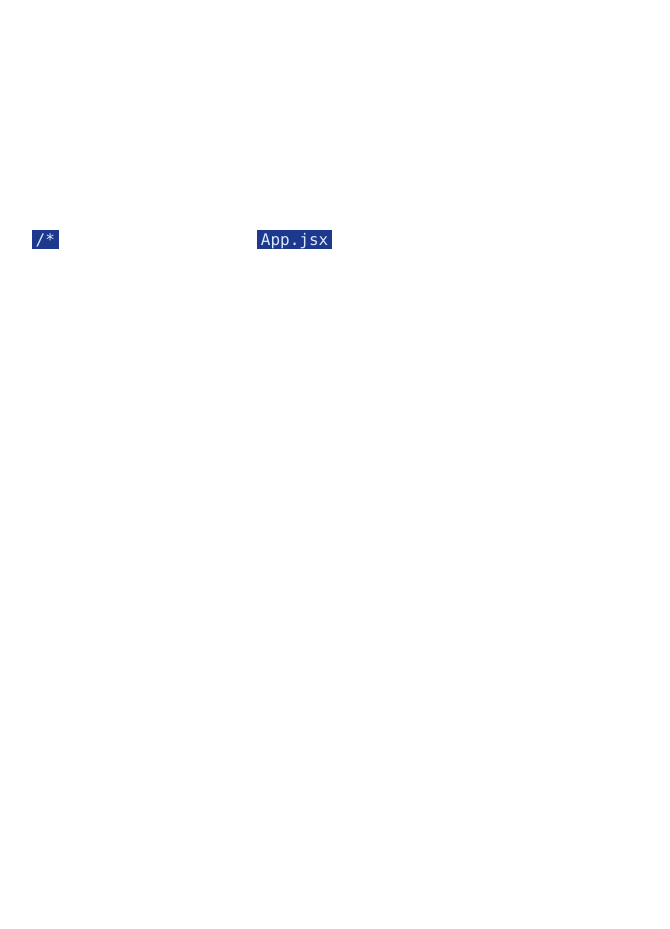
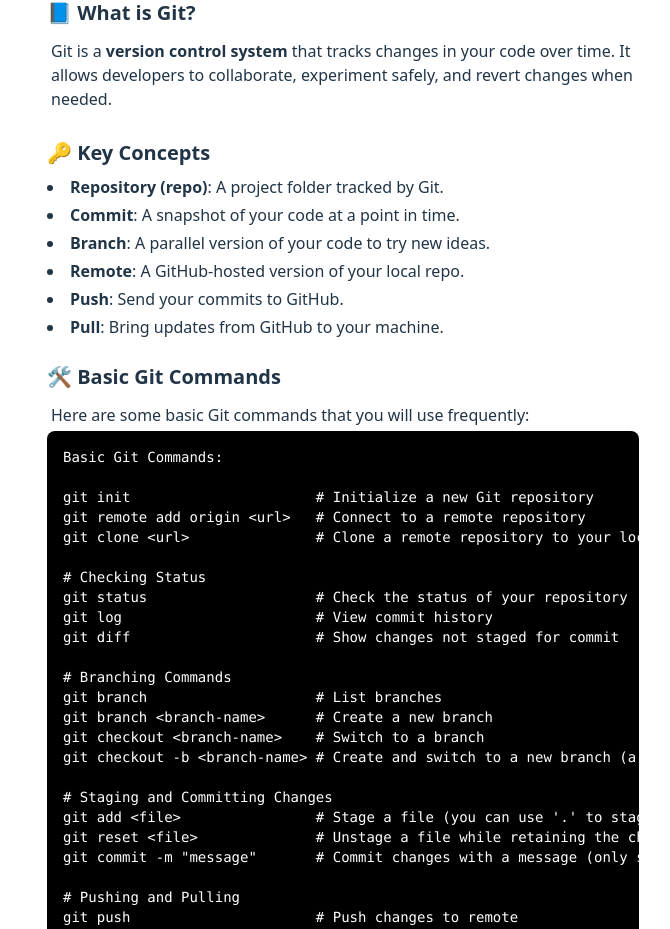
Before and after one commit to ry2001/service-design-studio, a React (Vite) app in the folder frontend/: page /git in a window 1280 px wide. Shown: the part 153-1082 px from the top of the page, without its empty margins (297-967 px from the left). Before the commit the page ends 800 px from the top, so only its background shows below. Built offline with nearby package versions, Linux system fonts and the light colour scheme.

Commit message:
Introduction to Git page

```diff
--- a/frontend/src/components/header.jsx
+++ b/frontend/src/components/header.jsx
@@ -26,6 +26,15 @@
                     className="!text-blue-100"
                   >
                     Introduction
+                  </Link>
+                </li>
+                <li className="border-b border-gray-400 my-8 uppercase">
+                  <Link
+                    to="/git"
+                    onClick={() => setIsOpen(false)}
+                    className="!text-blue-100"
+                  >
+                    Intro to Git
                   </Link>
                 </li>
                 <li className="border-b border-gray-400 my-8 uppercase">
--- a/frontend/src/pages/App.jsx
+++ b/frontend/src/pages/App.jsx
@@ -5,6 +5,7 @@
 import Backend from "./backend";
 import Demo from "./demo";
 import NotFound from "./404";
+import GitIntro from "./git";
 import ScrollToTop from "../components/scrollToTop.jsx";
 
 export default function App() {
@@ -15,6 +16,7 @@
         <ScrollToTop />
         <Routes>
           <Route path="/" element={<Introduction />} />
+          <Route path="/git" element={<GitIntro />} />
           <Route path="/frontend" element={<Frontend />} />
           <Route path="/backend" element={<Backend />} />
           <Route path="/demo" element={<Demo />} />
--- a/frontend/src/pages/frontend.jsx
+++ b/frontend/src/pages/frontend.jsx
@@ -270,7 +270,7 @@
 
       <section className="mb-6">
         <div className="flex justify-between">
-          <Button onClick={() => navigate("/")}>Prev Page</Button>
+          <Button onClick={() => navigate("/git")}>Prev Page</Button>
           <Button onClick={() => navigate("/backend")}>Next Page</Button>
         </div>
       </section>
--- /dev/null
+++ b/frontend/src/pages/git.jsx
@@ -0,0 +1,254 @@
+import React from "react";
+import { useNavigate } from "react-router-dom";
+
+import Button from "../components/button.jsx";
+
+export default function GitIntro() {
+  const navigate = useNavigate();
+  return (
+    <div className="max-w-3xl mx-auto p-6">
+      <h1 className="text-3xl font-bold mb-4">
+        🔧 Introduction to Git & GitHub
+      </h1>
+
+      {/* What is Git */}
+      <section className="mb-6">
+        <h2 className="text-xl font-semibold mb-2">📘 What is Git?</h2>
+        <p>
+          Git is a <strong>version control system</strong> that tracks changes
+          in your code over time. It allows developers to collaborate,
+          experiment safely, and revert changes when needed.
+        </p>
+      </section>
+
+      {/* Key Concepts */}
+      <section className="mb-6">
+        <h2 className="text-xl font-semibold mb-2">🔑 Key Concepts</h2>
+        <ul className="list-disc list-inside space-y-1">
+          <li>
+            <strong>Repository (repo)</strong>: A project folder tracked by Git.
+          </li>
+          <li>
+            <strong>Commit</strong>: A snapshot of your code at a point in time.
+          </li>
+          <li>
+            <strong>Branch</strong>: A parallel version of your code to try new
+            ideas.
+          </li>
+          <li>
+            <strong>Remote</strong>: A GitHub-hosted version of your local repo.
+          </li>
+          <li>
+            <strong>Push</strong>: Send your commits to GitHub.
+          </li>
+          <li>
+            <strong>Pull</strong>: Bring updates from GitHub to your machine.
+          </li>
+        </ul>
+      </section>
+
+      <section className="mb-6">
+        <h2 className="text-xl font-semibold mb-2"> 🛠️ Basic Git Commands</h2>
+        <p>Here are some basic Git commands that you will use frequently:</p>
+        <pre>
+          {`Basic Git Commands:
+
+git init                      # Initialize a new Git repository
+git remote add origin <url>   # Connect to a remote repository
+git clone <url>               # Clone a remote repository to your local machine
+
+# Checking Status
+git status                    # Check the status of your repository
+git log                       # View commit history
+git diff                      # Show changes not staged for commit
+
+# Branching Commands
+git branch                    # List branches
+git branch <branch-name>      # Create a new branch
+git checkout <branch-name>    # Switch to a branch
+git checkout -b <branch-name> # Create and switch to a new branch (a combined command of the above two)
+
+# Staging and Committing Changes
+git add <file>                # Stage a file (you can use '.' to stage all files)
+git reset <file>              # Unstage a file while retaining the changes
+git commit -m "message"       # Commit changes with a message (only staged files will be committed)
+
+# Pushing and Pulling
+git push                      # Push changes to remote
+git fetch                     # Fetch all branches from remote
+git pull                      # Fetch and merge from remote branch to current branch
+git merge <branch-name>       # Merge a branch into the current branch
+`}
+        </pre>
+        <p>
+          <code>git fetch</code> will only fetch the changes from the remote
+          repository, but will not merge them into your current branch.
+          <br />
+          <code>git pull</code> will "edit" your current branch with the changes
+          from the remote repository.
+          <br />
+          Refer to this{" "}
+          <a href="https://education.github.com/git-cheat-sheet-education.pdf">
+            cheatsheet
+          </a>{" "}
+          for more commands.
+        </p>
+      </section>
+
+      {/* Basic Git Workflow */}
+      <section className="mb-6">
+        <h2 className="text-xl font-semibold mb-2">🛠️ Basic Git Workflow</h2>
+        <pre>
+          {`# Initialize a new Git repository
+git init
+
+# Stage all files in the current folder
+git add .
+
+# Save your changes with a message
+git commit -m "Initial commit"
+
+# Connect to a GitHub repository
+git remote add origin https://github.com/your-username/your-repo.git
+
+# Push your code to GitHub
+git push -u origin main`}
+        </pre>
+        <p>
+          While you are working with your teammates on the same branch, you{" "}
+          <strong>MUST</strong> always remember to pull the latest changes
+          before you start coding. Otherwise, you might end up with merge
+          conflicts when you try to push your changes.
+        </p>
+        <p>
+          Solving merge conflicts is annoying, so you should try to avoid them
+          in the first place.
+        </p>
+      </section>
+
+      {/* Using Git in a Web App Project */}
+      <section className="mb-6">
+        <h2 className="text-xl font-semibold mb-2"> 🚫 .gitignore</h2>
+        <p className="mt-2">
+          Most of the time, you do not want to include some files in your
+          repository. For example, some sensitive files like API keys, large
+          files, installed dependencies (e.g. node_modules) and etc. To avoid
+          you commit them to your repository, you can create a{" "}
+          <code>.gitignore</code> file. As the name suggests, it tells git to
+          ignore the files and folders listed in it.
+          <br />
+          Typical <code>.gitignore</code> contents:
+        </p>
+        <pre>
+          {`# Frontend
+node_modules/
+dist/
+
+# Backend
+venv/          # Python virtual environment, which you might not have
+__pycache__/
+*.pyc
+
+# Environment variables (for API keys, secrets, etc.)
+.env`}
+        </pre>
+      </section>
+
+      {/* GitHub Overview */}
+      <section className="mb-6">
+        <h2 className="text-xl font-semibold mb-2">🌐 GitHub Overview</h2>
+        <p>
+          Github is the most popular platform to host your repositories, there
+          are other platforms such as GitLab, Bitbucket, etc. When you go into
+          the industry, they might have their own preference on which platform
+          to use. The core concepts remains the same.
+        </p>
+        <blockquote>
+          Since you are a student, you can have GitHub Pro account for free.
+          Just verify your account with SUTD email.{" "}
+          <a href="https://github.com/education/students">Click Here!</a>
+        </blockquote>
+        <ul className="list-disc list-inside space-y-1">
+          <li>
+            <strong>Create a Repository</strong>: On GitHub, click "New
+            repository".
+          </li>
+          <li>
+            <strong>Clone a Repo</strong>: Get a local copy using{" "}
+            <code>git clone</code>.
+          </li>
+          <li>
+            <strong>Fork a Repo</strong>: Make your own copy of someone else's
+            repo to work on.
+          </li>
+          <li>
+            <strong>Push Changes</strong>: Send local commits to GitHub.
+          </li>
+          <li>
+            <strong>Commit History</strong>: View changes over time and who made
+            them.
+          </li>
+        </ul>
+      </section>
+
+      <section className="mb-6">
+        <h2 className="text-xl font-semibold mb-2">
+          📝 Good Practices for Git
+        </h2>
+        <ul className="list-disc list-inside space-y-1">
+          <li>
+            <strong>Branching out for new features or bug fixes</strong>: Avoid
+            making changes directly on the <code>main</code> branch. Create a
+            new branch for a new feature, bug fixes then merge back to{" "}
+            <code>main</code> when done.
+          </li>
+          <li>
+            <strong>Pull before you start</strong>: Always pull the latest
+            changes from the remote repository before you start coding.
+          </li>
+          <li>
+            <strong>Create Pull Request (PR)</strong>: Creating a PR usually
+            will ask someone to do a code review and approve your changes before
+            merging them into the main branch.
+          </li>
+        </ul>
+      </section>
+
+      <section className="mb-6">
+        <h2 className="text-xl font-semibold mb-2">
+          ⚠️ Common Beginner Mistakes
+        </h2>
+        <ul className="list-disc list-inside space-y-1">
+          <li>
+            <strong>Forgetting to commit</strong>: You made changes but didn’t
+            run <code>git commit</code>.
+          </li>
+          <li>
+            <strong>Editing code without staging</strong>: Remember to{" "}
+            <code>git add</code> files before committing.
+          </li>
+          <li>
+            <strong>Accidentally committing sensitive files</strong>: Use{" "}
+            <code>.gitignore</code> to exclude things like{" "}
+            <code>node_modules/</code> and <code>venv/</code>.
+          </li>
+          <li>
+            <strong>Forgetting to push</strong>: Your commits are local unless
+            you <code>git push</code> them to GitHub.
+          </li>
+          <li>
+            <strong>Bad commit messages</strong>: Use clear messages like{" "}
+            <code>"Add form validation"</code> instead of <code>"update"</code>.
+          </li>
+        </ul>
+      </section>
+
+      <section className="mb-6">
+        <div className="flex justify-between">
+          <Button onClick={() => navigate("/")}>Prev Page</Button>
+          <Button onClick={() => navigate("/frontend")}>Next Page</Button>
+        </div>
+      </section>
+    </div>
+  );
+}
--- a/frontend/src/pages/introduction.jsx
+++ b/frontend/src/pages/introduction.jsx
@@ -196,10 +196,7 @@
 
       <section className="mb-6">
         <div className="flex flex-row-reverse">
-          <Button
-            children={"Next Page"}
-            onClick={() => navigate("/frontend")}
-          />
+          <Button children={"Next Page"} onClick={() => navigate("/git")} />
         </div>
       </section>
     </div>
```
Also changed, not shown: 1 other file (tests, documents, lock files or other folders).
